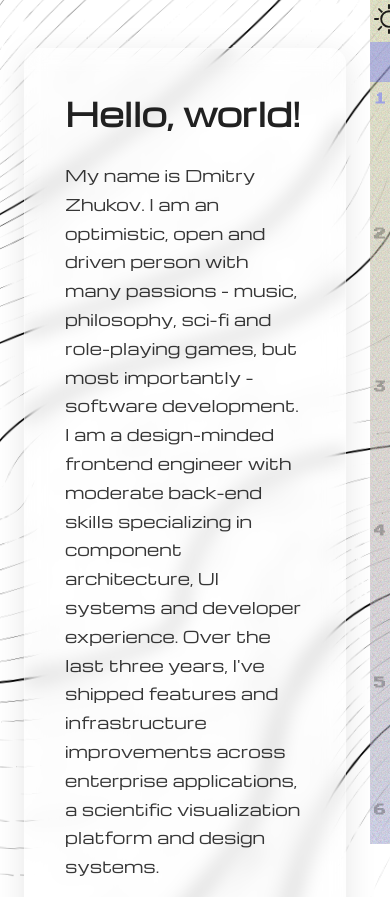
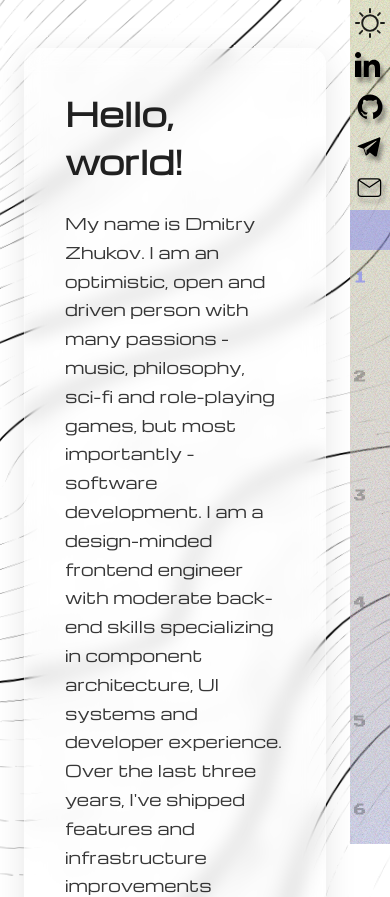
Before and after one commit to Career200/CV, a React (Vite) app: page / in a window 390 px wide. Shown: the top 897 px of the page. Built offline with nearby package versions, Linux system fonts and the light colour scheme.

Commit message:
feat: timeline improvements (actions always visible on mobile/collapsed)

```diff
--- a/src/App.scss
+++ b/src/App.scss
@@ -1,3 +1,21 @@
+// Expanded / desktop quick-actions - horizontal, collapsed vertical
+@mixin quick-actions-row {
+  > .quick-actions {
+    flex-direction: row;
+    justify-content: space-between;
+
+    .contact-icons {
+      flex-direction: row;
+      gap: 8px;
+    }
+  }
+}
+
+@mixin nav-open {
+  width: 200px;
+  @include quick-actions-row;
+}
+
 a {
   position: relative;
   font-family: "Press Start 2P";
@@ -61,7 +79,7 @@ body::before {
 }
 
 main {
-  margin-right: 20px;
+  margin-right: 40px;
   transition: margin-right 0.3s ease;
 
   @media (min-width: 768px) {
@@ -71,14 +89,16 @@ main {
 
 aside {
   > .quick-actions {
-    padding: 4px;
+    padding: 8px 4px;
     display: flex;
-    justify-content: space-between;
+    flex-direction: column;
     align-items: center;
+    gap: 10px;
 
     .contact-icons {
       display: flex;
-      gap: 8px;
+      flex-direction: column;
+      gap: 10px;
       align-items: center;
     }
   }
@@ -87,7 +107,7 @@ aside {
     display: flex;
     flex-direction: column;
     right: 0px;
-    width: 20px;
+    width: 40px;
     height: 100vh;
     background:
       var(--nav-gradient),
@@ -98,14 +118,22 @@ aside {
     overflow: hidden;
     z-index: 100;
 
-    &:hover,
-    &:focus-within,
     &.expanded {
-      width: 200px;
+      @include nav-open;
+    }
+
+    @media (hover: hover) {
+      &:hover {
+        @include nav-open;
+      }
+    }
+
+    &:has(.timeline :focus-visible) {
+      @include nav-open;
     }
 
     @media (min-width: 768px) {
-      width: 200px;
+      @include nav-open;
     }
   }
 }
--- a/src/components/timeline/Timeline.scss
+++ b/src/components/timeline/Timeline.scss
@@ -89,7 +89,6 @@ $thumb-height: 40px;
   transition: all 0.2s ease;
   color: var(--text-color);
   opacity: 0.6;
-  max-width: 150px;
   pointer-events: auto;
   cursor: pointer;
 
@@ -145,5 +144,5 @@ $thumb-height: 40px;
 
 .timeline-title {
   font-size: 0.9rem;
-  line-height: 1.2;
+  line-height: 1.6;
 }
--- a/src/hooks/useTouchExpandNav.ts
+++ b/src/hooks/useTouchExpandNav.ts
@@ -1,17 +1,14 @@
-import { useEffect, RefObject } from 'react';
+import { useEffect, RefObject } from "react";
 
-const TOUCH_ZONE = 40;
+const TOUCH_ZONE = 60;
 const NAV_EXPANDED_WIDTH = 200;
-const NAV_SWIPE_THRESHOLD = 220;
-const AUTO_COLLAPSE_DELAY = 1500;
+const NAV_SWIPE_THRESHOLD = 240;
+const AUTO_COLLAPSE_DELAY = 1200;
 
-/**
- * Handles touch gestures to expand/collapse navigation on mobile devices.
- */
 export const useTouchExpandNav = (navRef: RefObject<HTMLElement>) => {
   useEffect(() => {
     const isTouchDevice =
-			'ontouchstart' in window || navigator.maxTouchPoints > 0;
+      "ontouchstart" in window || navigator.maxTouchPoints > 0;
     if (!isTouchDevice) return;
 
     const nav = navRef.current;
@@ -28,14 +25,16 @@ export const useTouchExpandNav = (navRef: RefObject<HTMLElement>) => {
     };
 
     const collapseNav = () => {
-			nav.classList.remove('expanded');
+      nav.classList.remove("expanded");
     };
 
     const expandNav = () => {
-			nav.classList.add('expanded');
+      nav.classList.add("expanded");
     };
 
     const handleTouchStart = (e: TouchEvent) => {
+      if ((e.target as Element)?.closest(".quick-actions")) return;
+
       touchStartX = e.touches[0].clientX;
       clearExpandTimeout();
 
@@ -45,7 +44,7 @@ export const useTouchExpandNav = (navRef: RefObject<HTMLElement>) => {
     };
 
     const handleTouchEnd = () => {
-			if (nav.classList.contains('expanded')) {
+      if (nav.classList.contains("expanded")) {
         expandTimeout = window.setTimeout(collapseNav, AUTO_COLLAPSE_DELAY);
       }
     };
@@ -67,27 +66,27 @@ export const useTouchExpandNav = (navRef: RefObject<HTMLElement>) => {
       const touch = e.touches[0];
       if (
         touch.clientX < window.innerWidth - NAV_EXPANDED_WIDTH &&
-				nav.classList.contains('expanded')
+        nav.classList.contains("expanded")
       ) {
         collapseNav();
         clearExpandTimeout();
       }
     };
 
-		nav.addEventListener('touchstart', handleTouchStart, { passive: true });
-		nav.addEventListener('touchend', handleTouchEnd, { passive: true });
-		nav.addEventListener('touchcancel', handleTouchCancel, { passive: true });
-		nav.addEventListener('touchmove', handleTouchMove, { passive: true });
-		document.addEventListener('touchstart', handleDocumentTouch, {
+    nav.addEventListener("touchstart", handleTouchStart, { passive: true });
+    nav.addEventListener("touchend", handleTouchEnd, { passive: true });
+    nav.addEventListener("touchcancel", handleTouchCancel, { passive: true });
+    nav.addEventListener("touchmove", handleTouchMove, { passive: true });
+    document.addEventListener("touchstart", handleDocumentTouch, {
       passive: true
     });
 
     return () => {
-			nav.removeEventListener('touchstart', handleTouchStart);
-			nav.removeEventListener('touchend', handleTouchEnd);
-			nav.removeEventListener('touchcancel', handleTouchCancel);
-			nav.removeEventListener('touchmove', handleTouchMove);
-			document.removeEventListener('touchstart', handleDocumentTouch);
+      nav.removeEventListener("touchstart", handleTouchStart);
+      nav.removeEventListener("touchend", handleTouchEnd);
+      nav.removeEventListener("touchcancel", handleTouchCancel);
+      nav.removeEventListener("touchmove", handleTouchMove);
+      document.removeEventListener("touchstart", handleDocumentTouch);
       clearExpandTimeout();
     };
   }, [navRef]);
```
Lines whose indentation alone changed are shown as unchanged.
